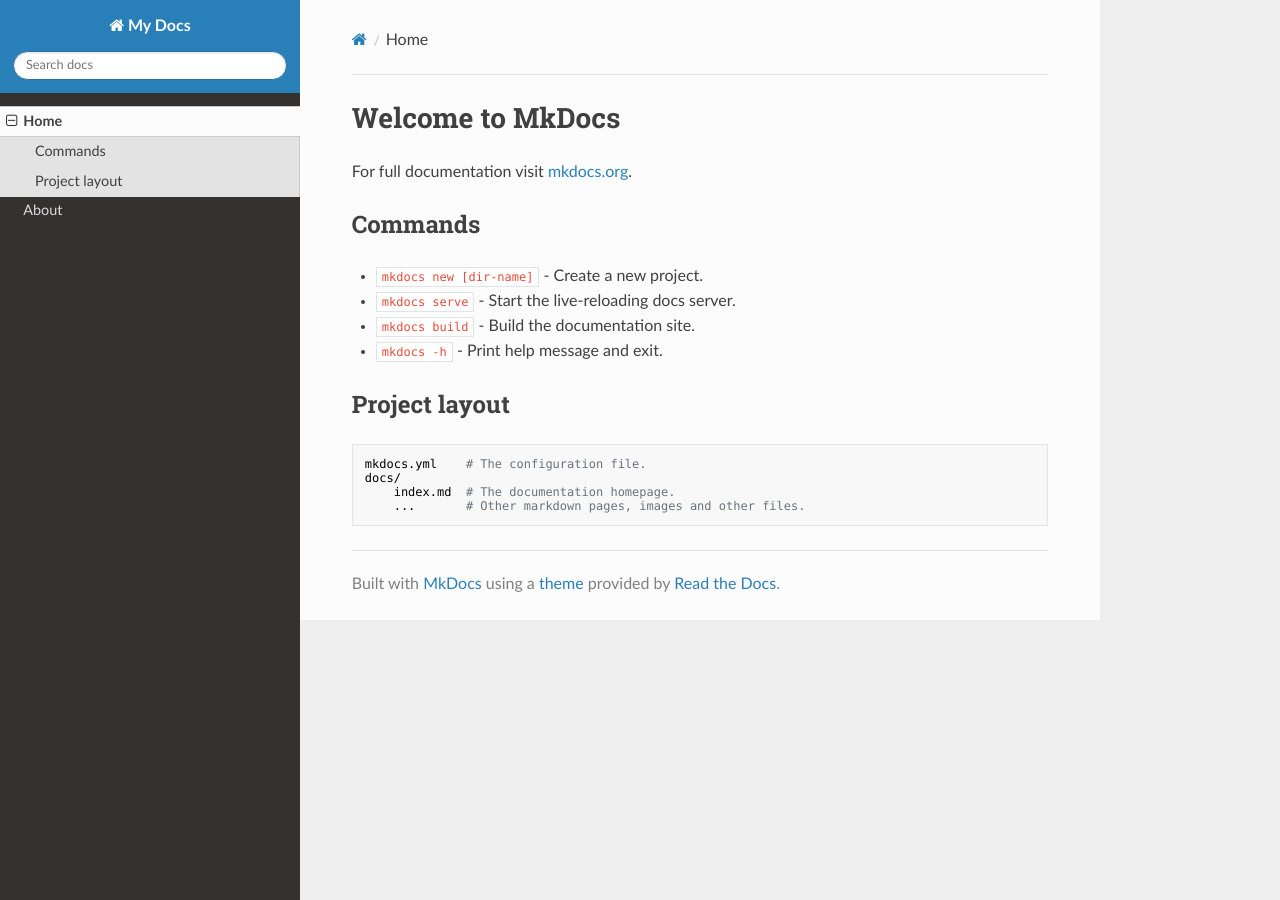
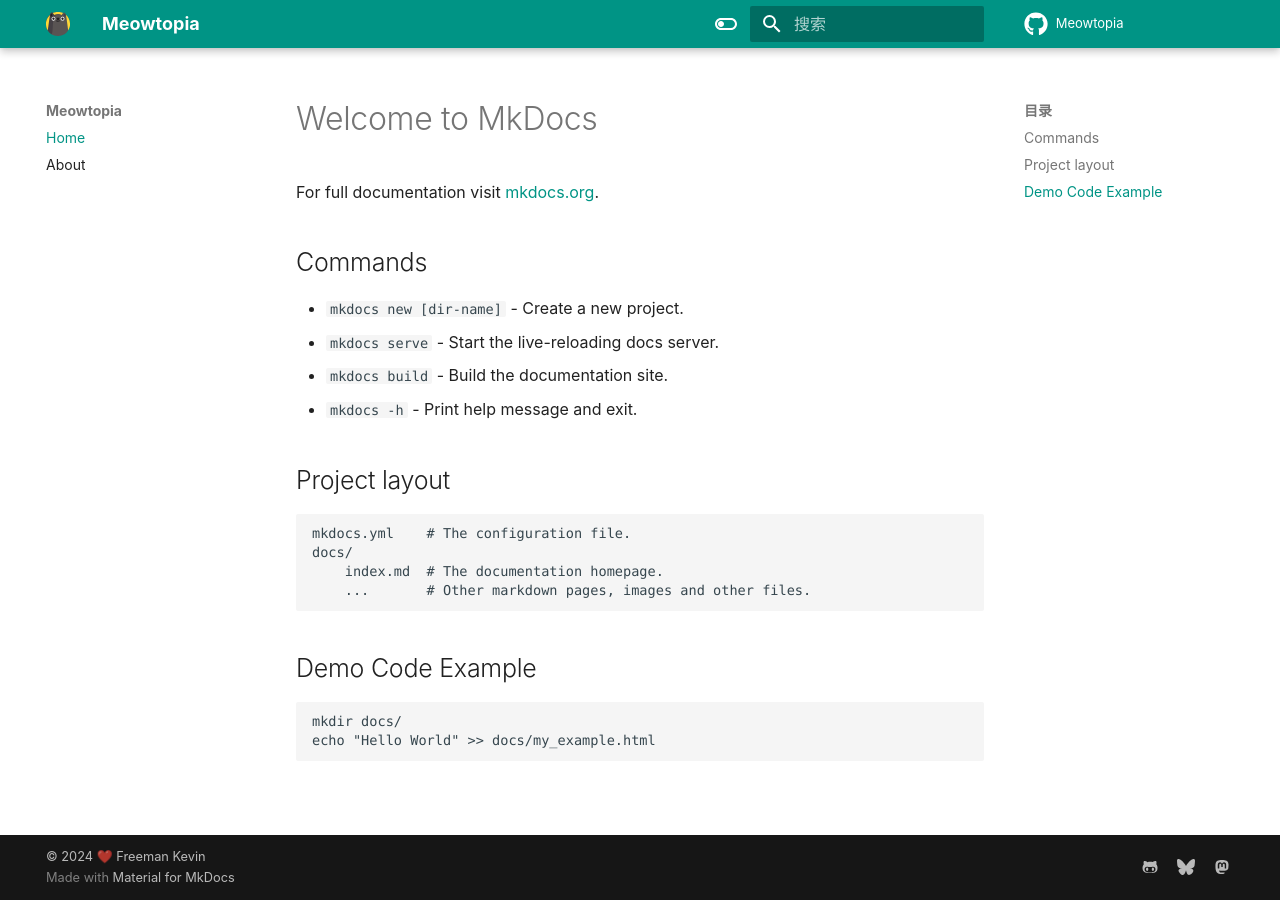
Before and after one commit to FreemanKevin/Meowtopia, an MkDocs documentation site: the page built from docs/index.md, in a window 1280 px wide. Built offline with MkDocs 1.6.1 and Material for MkDocs 9.7.7, drawn with Linux system fonts in a browser that asks for light colours; nearby versions of some CDN libraries; some web fonts are replaced; comment, search, counter and statistics services are not loaded.

Commit message:
update files.

````diff
--- a/docs/index.md
+++ b/docs/index.md
@@ -15,3 +15,9 @@ For full documentation visit [mkdocs.org](https://www.mkdocs.org).
     docs/
         index.md  # The documentation homepage.
         ...       # Other markdown pages, images and other files.
+
+## Demo Code Example
+```shell
+mkdir docs/
+echo "Hello World" >> docs/my_example.html
+```
--- a/mkdocs.yml
+++ b/mkdocs.yml
@@ -1,5 +1,75 @@
-site_name: My Docs
+site_name: Meowtopia
+# GitHub库的名称
+repo_name: 'Meowtopia'
+# GitHub库的链接
+repo_url: 'https://github.com/FreemanKevin/Meowtopia'
+
 nav:
   - Home: index.md
   - About: about.md
-theme: readthedocs
+
+
+
+
+theme:
+  language: 'zh'  # 设置语言为中文
+  name: material
+  icon:
+    repo: fontawesome/brands/github  # 替换默认的 Git 图标为爪印图标
+  palette:
+      - scheme: default  # 明亮模式配色
+        primary: teal    # 柔和的蓝绿色主色
+        accent: amber    # 温暖的琥珀色辅助色
+        toggle:
+          icon: material/toggle-switch-off-outline  # 切换图标（暗模式）
+          name: 切换到暗模式
+      - scheme: slate    # 暗模式配色
+        primary: deep purple  # 深紫色主色，低调且优雅
+        accent: light blue    # 辅助色为柔和的浅蓝色
+        toggle:
+          icon: material/toggle-switch  # 切换图标（亮模式）
+          name: 切换到明亮模式
+  font:
+    text: "Noto Serif SC, serif"
+    code: "Source Code Pro, DM Mono, Noto Serif SC, monospace"
+  features:
+    - header.autohide # 设置标题行自动隐藏
+    - palette-toggle  # 启用明亮/暗模式切换功能
+  logo: assets/favicon.svg  # 网站图标
+
+
+
+
+
+plugins:
+  - search:
+      lang:
+        - en
+        - zh
+  - macros
+
+
+extra:
+  social:
+    - icon: fontawesome/brands/github-alt  # 使用 Font Awesome 的 GitHub 图标
+      link: https://github.com/FreemanKevin
+    - icon: fontawesome/brands/bluesky  # BlueSky 官方图标
+      link: https://bsky.app/profile/freemankevin.bsky.social
+    - icon: fontawesome/brands/mastodon  # Mastodon 官方图标
+      link: https://mastodon.social/@freemankevin
+  favicon: assets/images/favicon.png
+  extra_css:
+    - styles/fonts.css  # 确保文件存在
+
+
+
+# 网站名称
+site_name: Meowtopia
+# 网站描述
+site_description: Meowtopia is a comprehensive blog dedicated to all things related to cats. Here, you'll find a wealth of information covering cat care, behavior, health, nutrition, and much more. Whether you're a new cat owner or a seasoned feline enthusiast, Meowtopia offers valuable insights, tips, and engaging content to help you better understand and care for your furry friends.
+# 作者信息
+site_author: Freeman Kevin
+# 网站链接
+site_url: https://meowtopia.uk/
+# 版权信息
+copyright: "© 2024 ❤️ Freeman Kevin"
--- /dev/null
+++ b/requirements.txt
@@ -0,0 +1,4 @@
+mkdocs>=1.5.1
+mkdocs-material>=8.5.1
+mkdocs-macros-plugin>=0.8.2
+mkdocs-search-extension>=1.0.4
````
Also changed, not shown: README.md (+3 -0 lines), docs/styles/fonts.css (added, +23 -0 lines), main.py (added, +7 -0 lines), docs/assets/favicon.ico (added), docs/assets/favicon.png (added), docs/assets/favicon.svg (added), docs/assets/images/favicon.png (added).
